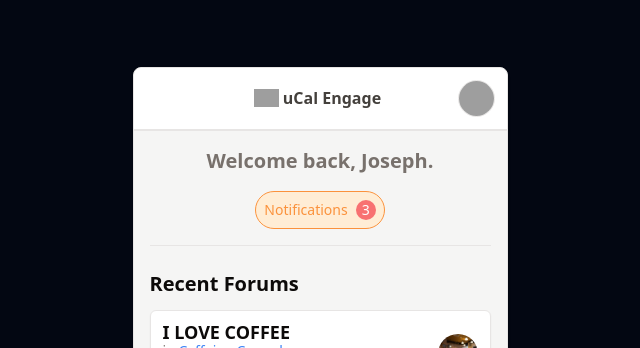
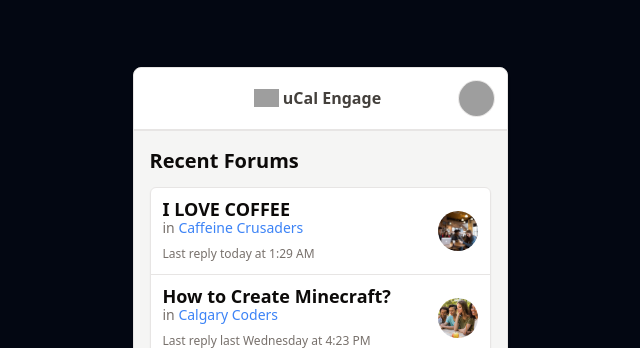
Before and after one commit to MatteoPM/481-Assignment, a React (Vite) app: page /chat/1 in a window 1280 px wide. Shown: the top 348 px of the page, without its empty margins (320-960 px from the left). Built offline with nearby package versions, Linux system fonts and the light colour scheme; grey boxes are pictures that could not be loaded.

Commit message:
Hide dashboard notifs for now

```diff
--- a/src/pages/App.tsx
+++ b/src/pages/App.tsx
@@ -24,7 +24,7 @@ function App() {
           </div>
         }
       >
-        <div className="mb-4 border-b pb-4">
+        {/* <div className="mb-4 border-b pb-4">
           <h2 className="text-center text-xl font-semibold text-muted-foreground">
             Welcome back, {data.currentUser?.username.split(" ")[0]}.
           </h2>
@@ -38,9 +38,9 @@ function App() {
               3
             </span>
           </Link>
-        </div>
+        </div> */}
 
-        <h2 className="mt-6 text-xl font-semibold">Recent Forums</h2>
+        <h2 className="text-xl font-semibold">Recent Forums</h2>
         <div className="mt-3 flex flex-col divide-y overflow-hidden rounded-md border bg-white shadow-sm">
           {data.forums.slice(0, 3).map((forum) => (
             <ForumCard key={forum.id} forum={forum} />
```
